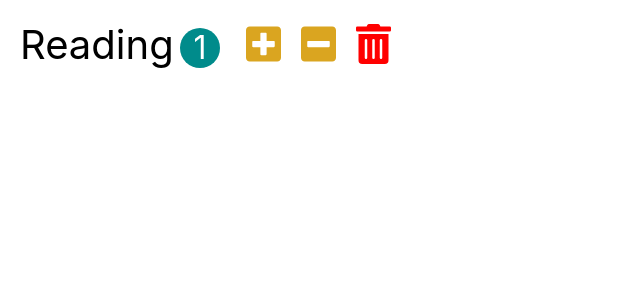
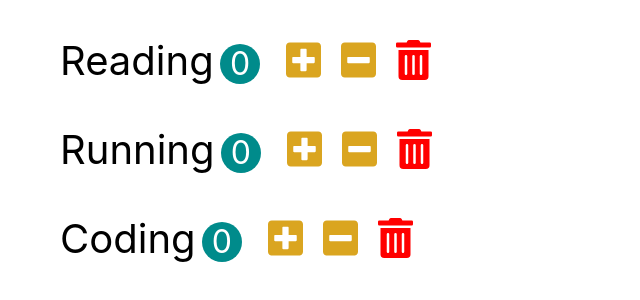
Before and after one commit to pm1100tm/react-basic, a React (Create React App) app: page / in a window 1280 px wide. Shown: the top 300 px of the page, without its empty margins (0-640 px from the left). Built offline with nearby package versions, Linux system fonts and the light colour scheme.

Commit message:
Got concept of state object and props

```diff
--- a/src/app.jsx
+++ b/src/app.jsx
@@ -1,8 +1,8 @@
 import './app.css';
-import Habit from './component/habit';
+import Habits from './component/habits'
 
 function App() {
-  return <Habit/>
+  return <Habits/>
 }
 
 export default App;
--- a/src/component/habit.jsx
+++ b/src/component/habit.jsx
@@ -1,15 +1,56 @@
 import React, { Component } from 'react';
 
 class Habit extends Component {
+  state = {
+    count : 0,
+  };
+
+  handleHabitIncrease = event => {
+    // state 오브젝트 안에 있는 count 증가
+    // if (this.state.count <= 9){
+    //   this.setState({count: this.state.count + 1})
+    // }
+
+    // 다른 문법
+    const count = this.state.count + 1;
+    if (count === 10) return
+    this.setState({ count : count})
+  }
+
+  handleHabitDecrease = event => {
+    // state 오브젝트 안에 있는 count 감소
+    // if (this.state.count > 0){
+    //   this.setState({count: this.state.count - 1})
+    // }
+
+    // 다른 문법
+    const count = this.state.count - 1;
+    this.setState({ count: count < 0 ? 0 : count})
+  }
+
+  handleHabitDelete = event => {
+    // 해당 컴포넌트 삭제
+    console.log('handleHabitDelete')
+  }
+
   render() {
+    console.log(this.props)
+    const { name, count } = this.props.habit;
+
     return (
       <React.Fragment>
         <li className='habit-li'>
-          <span className='habit-name'>Reading</span>
-          <span className='habit-count'>1</span>
-          <button className='habit-button habit-increase'><i className="fas fa-plus-square"></i></button>
-          <button className='habit-button habit-decrease'><i className="fas fa-minus-square"></i></button>
-          <button className='habit-button habit-delete'><i class="fas fa-trash-alt"></i></button>
+          <span className='habit-name'>{name}</span>
+          <span className='habit-count'>{count}</span>
+          <button className='habit-button habit-increase' onClick={this.handleHabitIncrease}>
+            <i className="fas fa-plus-square"></i>
+          </button>
+          <button className='habit-button habit-decrease' onClick={this.handleHabitDecrease}>
+            <i className="fas fa-minus-square"></i>
+          </button>
+          <button className='habit-button habit-delete' onClick={this.handleHabitDelete}>
+            <i className="fas fa-trash-alt"></i>
+          </button>
         </li>
       </React.Fragment>
     )
--- /dev/null
+++ b/src/component/habits.jsx
@@ -0,0 +1,25 @@
+import React, { Component } from 'react';
+import Habit from './habit';
+
+class Habits extends Component {
+  state = {
+    habits: [
+      { id : 1, name : 'Reading', count : 0 },
+      { id : 2, name : 'Running', count : 0 },
+      { id : 3, name : 'Coding', count : 0 },
+    ],
+  }
+
+  render() {
+    return (
+      <ul>
+        {this.state.habits.map(habit => (
+          <Habit key={habit.id} habit={habit} />
+        ))}
+      </ul>
+    )
+
+  }
+}
+
+export default Habits;
```
